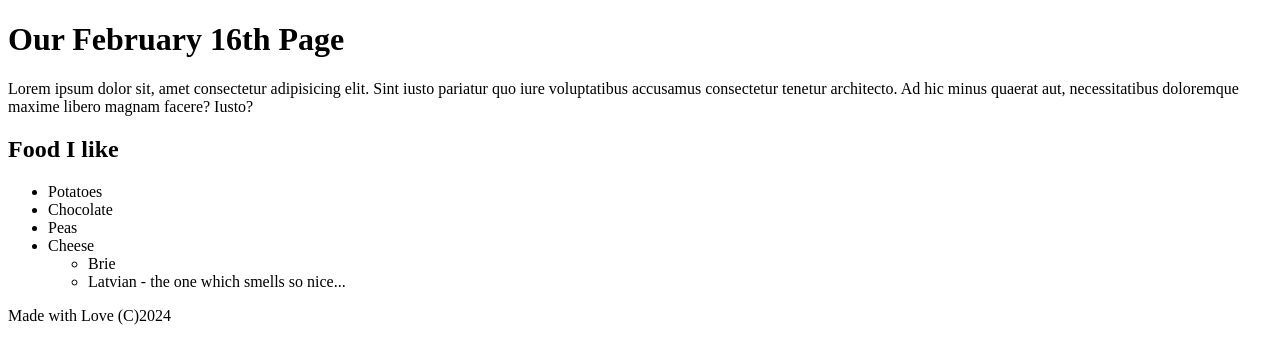
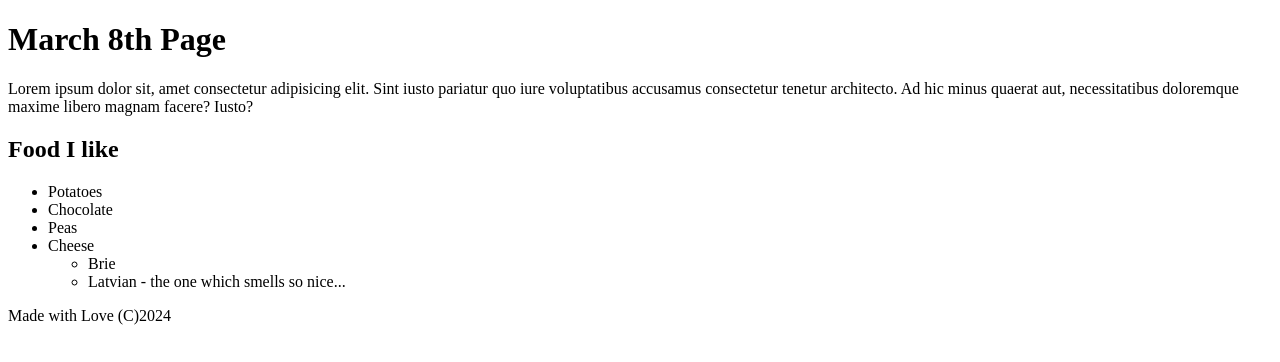
Before and after one commit to ValRCS/HW1_Example_Spring24, a plain HTML site: page index.html in a window 1280 px wide. Drawn offline with Linux system fonts and the light colour scheme.

Commit message:
quick change

```diff
--- a/index.html
+++ b/index.html
@@ -6,7 +6,7 @@
     <title>RTU Web DEV DIP221</title>
 </head>
 <body>
-    <h1>Our February 16th Page</h1>
+    <h1>March 8th Page</h1>
     <p>Lorem ipsum dolor sit, amet consectetur adipisicing elit. Sint iusto pariatur quo iure voluptatibus accusamus consectetur tenetur architecto. Ad hic minus quaerat aut, necessitatibus doloremque maxime libero magnam facere? Iusto?</p>
     <h2>Food I like</h2>
     <ul>
```
